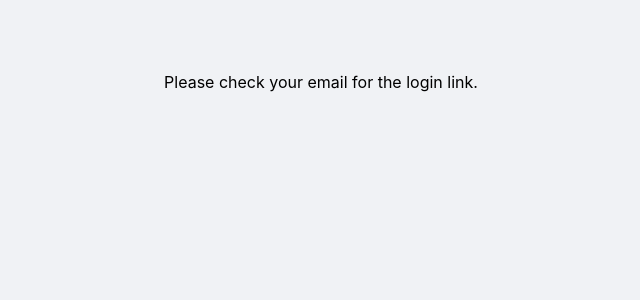
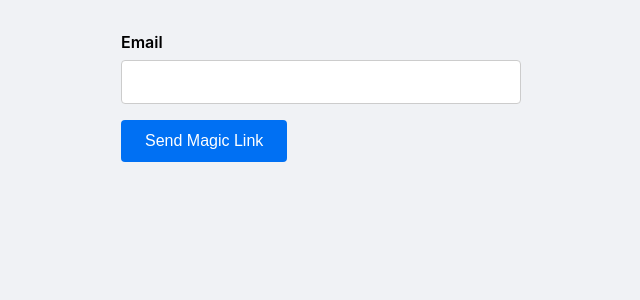
Before and after one commit to lwhela12/Warren-Demo, a React (Vite) app in the folder client/: page / in a window 1280 px wide. Shown: the top 300 px of the page, without its empty margins (319-959 px from the left). Built offline with nearby package versions, Linux system fonts and the light colour scheme; the HTML template or start-up script is replaced by a standard one.

Commit message:
feat: add login component and update docs

```diff
--- a/client/src/App.tsx
+++ b/client/src/App.tsx
@@ -1,5 +1,6 @@
 import React, { useEffect, useState } from "react";
 import Wizard from "./components/Wizard";
+import Login from "./Login";
 
 function useAuthToken() {
   const [token, setToken] = useState<string | null>(
@@ -37,13 +38,7 @@ export default function App() {
   const token = useAuthToken();
   return (
     <div className="page-container">
-      {token ? (
-        <Wizard />
-      ) : (
-        <div style={{ textAlign: "center", marginTop: 40 }}>
-          Please check your email for the login link.
-        </div>
-      )}
+      {token ? <Wizard /> : <Login />}
     </div>
   );
 }
--- /dev/null
+++ b/client/src/Login.tsx
@@ -0,0 +1,58 @@
+import React, { useState } from "react";
+
+export default function Login() {
+  const [email, setEmail] = useState("");
+  const [status, setStatus] = useState<"idle" | "loading" | "success" | "error">("idle");
+  const [error, setError] = useState<string | null>(null);
+
+  const handleSubmit = async (e: React.FormEvent) => {
+    e.preventDefault();
+    if (!email.trim()) {
+      setError("Email is required");
+      return;
+    }
+    setStatus("loading");
+    setError(null);
+    try {
+      const res = await fetch("http://localhost:5001/api/auth/magic-link", {
+        method: "POST",
+        headers: { "Content-Type": "application/json" },
+        body: JSON.stringify({ email })
+      });
+      if (!res.ok) {
+        const body = await res.json();
+        throw new Error(body.error || "Failed to send magic link");
+      }
+      setStatus("success");
+    } catch (err: any) {
+      setError(err.message || "Unexpected error");
+      setStatus("error");
+    }
+  };
+
+  return (
+    <form onSubmit={handleSubmit} style={{ maxWidth: 400, margin: "0 auto" }}>
+      <label htmlFor="email" style={{ fontWeight: 600 }}>
+        Email
+      </label>
+      <input
+        id="email"
+        type="email"
+        value={email}
+        onChange={(e) => setEmail(e.target.value)}
+        disabled={status === "loading" || status === "success"}
+      />
+      <button type="submit" disabled={status === "loading" || status === "success"}>
+        {status === "loading" ? "Sending..." : "Send Magic Link"}
+      </button>
+      {status === "success" && (
+        <div style={{ marginTop: 10 }}>Check your email for the login link.</div>
+      )}
+      {error && (
+        <div className="error" style={{ marginTop: 10 }}>
+          {error}
+        </div>
+      )}
+    </form>
+  );
+}
```
Also changed, not shown: 2 other files (tests, documents, lock files or other folders).
